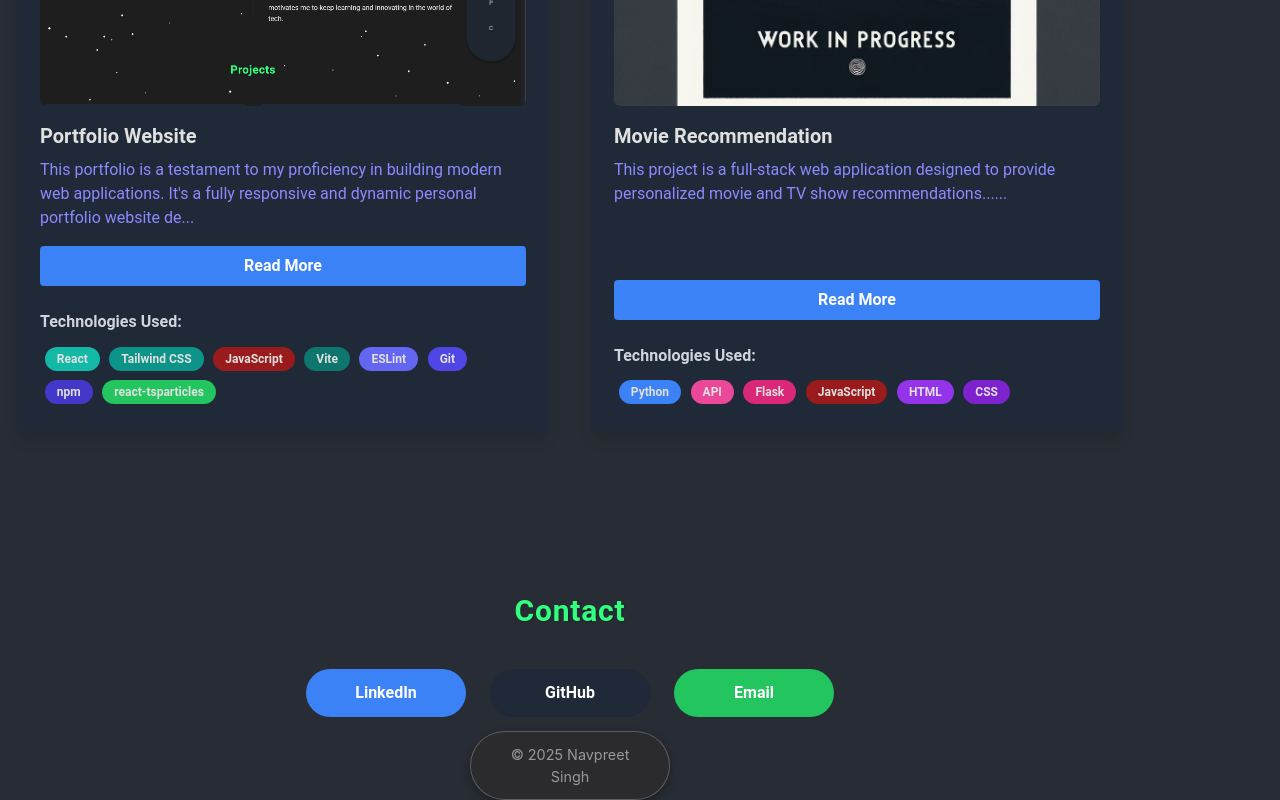
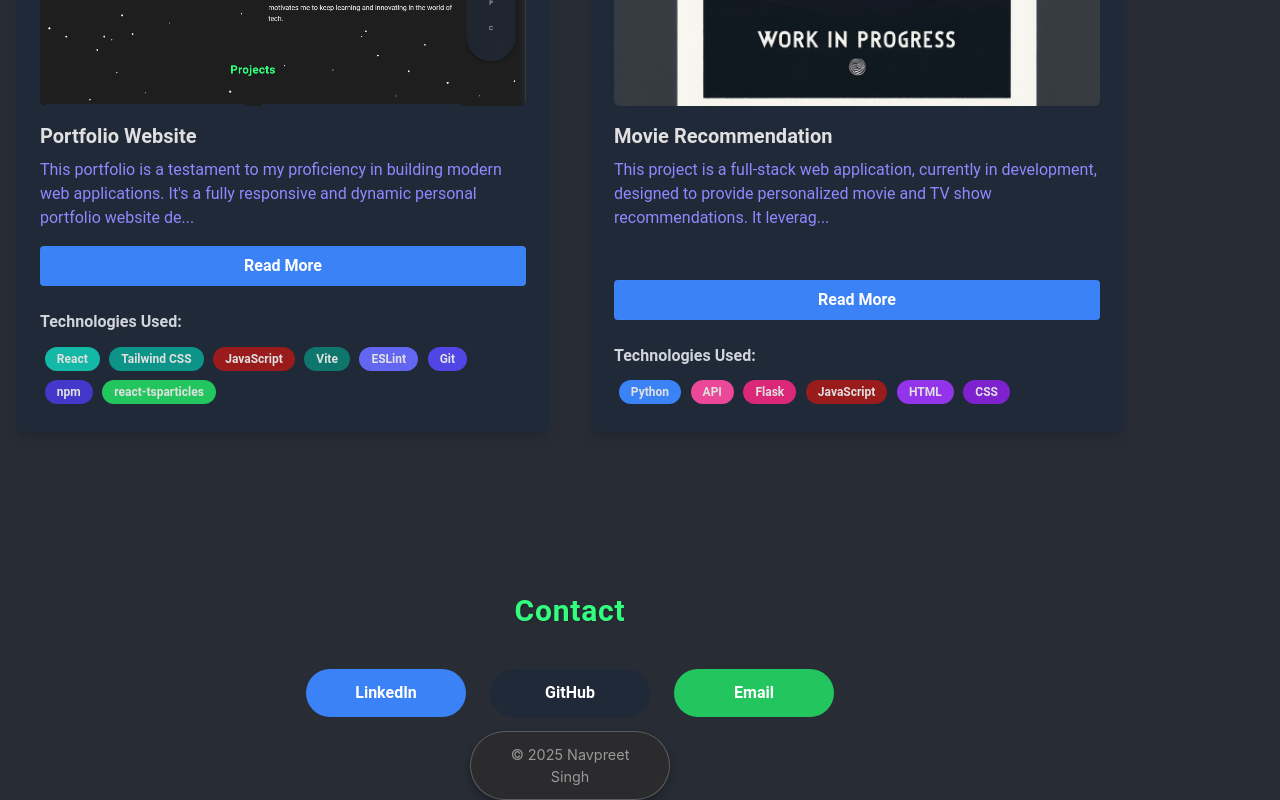
Before and after one commit to 20ns/portfolio, a React (Vite) app: page / in a window 1280 px wide. Shown: the part 1258-2058 px from the top of the page. Built offline with nearby package versions, Linux system fonts and the light colour scheme.

Commit message:
finished the descriptions

```diff
--- a/src/components/Projects.jsx
+++ b/src/components/Projects.jsx
@@ -174,8 +174,30 @@ This project showcases my ability to work effectively in a team-based environmen
   {
     title: 'Movie Recommendation',
     imageUrl: working,
-    description:
-      'This project is a full-stack web application designed to provide personalized movie and TV show recommendations...',
+    description: `This project is a full-stack web application, currently in development, designed to provide personalized movie and TV show recommendations. It leverages a combination of **Flask** for the backend, **React** for the frontend, and the **Movie Database API** for comprehensive movie and TV show data. The goal is to create an engaging and intelligent system that suggests movies and TV shows tailored to individual user preferences.
+
+**Current Progress and Features:**
+
+*   **Frontend Development (React):** I have developed a dynamic and responsive user interface using **React**. The current implementation allows users to browse movies and TV shows, view recommendations, and potentially filter or search based on genre, rating, or other criteria. The frontend code is structured within a dedicated 'frontend' directory, including all necessary components and styling for a user-friendly experience.
+*   **Backend Development (Flask):** The backend, built with **Flask**, handles requests from the frontend, processes user inputs, and interacts with the **Movie Database API**. It manages application routes, handles API requests, and serves data in a format that the frontend can display (such as JSON).
+*   **API Integration (Movie Database API):** The system is integrated with the **Movie Database API** to fetch data about movies and TV shows, including titles, descriptions, ratings, and genres. This data is used to generate personalized recommendations for users.
+*   **Styling and Design:** **CSS** is used to create a clean, visually appealing, and user-friendly design, optimized for displaying movie and TV show information and recommendations.
+
+**Future Development Plans:**
+
+*   **Machine Learning Integration:** I plan to incorporate machine learning algorithms to enhance the recommendation engine. This may involve implementing collaborative filtering (recommending based on user behavior), content-based filtering (recommending based on item attributes), or hybrid methods to provide more accurate and personalized suggestions.
+*   **Enhanced User Profiles:** I am working on developing more sophisticated user profiles that will store user preferences, viewing history, and ratings to further refine the recommendation process.
+*   **Advanced Filtering and Search:** Future development will include more advanced filtering and search capabilities, allowing users to more easily find movies and TV shows that match their specific interests.
+*   **Performance Optimization:** I will continue to optimize the application's performance, focusing on areas like API request efficiency, frontend rendering, and overall responsiveness.
+
+**Technologies Used:**
+
+*   **Flask (Python):** Backend framework for handling API requests and server-side logic.
+*   **React:** Frontend library for building a dynamic and interactive user interface.
+*   **Movie Database API:** External API for fetching real-time movie and TV show data.
+*   **CSS:** Styling language for designing the website's look and feel.
+
+This project demonstrates my ability to develop full-stack web applications and integrate external APIs. While still in development, it showcases my skills in both frontend and backend technologies, as well as my commitment to creating user-focused and intelligent systems. I am excited to continue developing this project and implementing advanced features to further enhance its functionality and user experience.`,
     technologies: ['Python', 'API', 'Flask', 'JavaScript', 'HTML', 'CSS'],
     github: 'YOUR_GITHUB_LINK_HERE',
     className: 'movie-recommendation',
```
